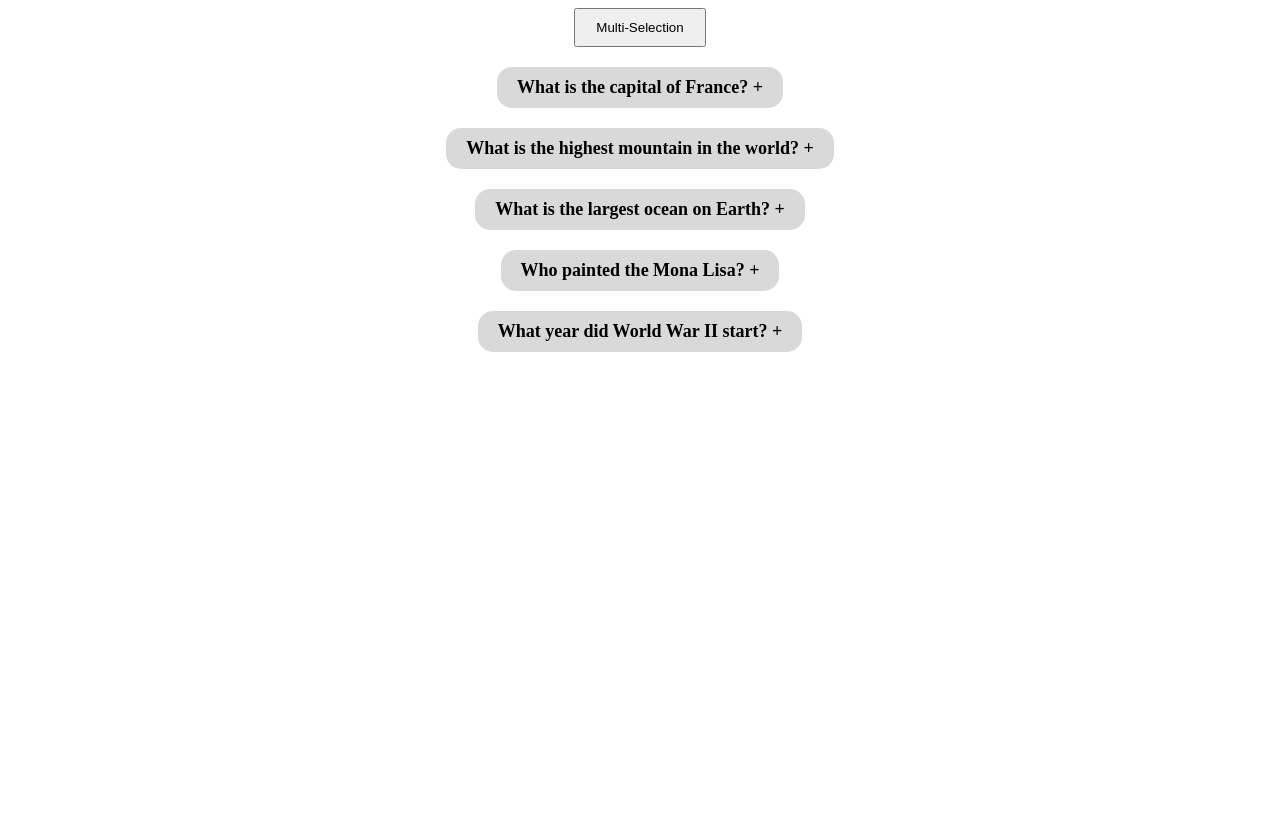
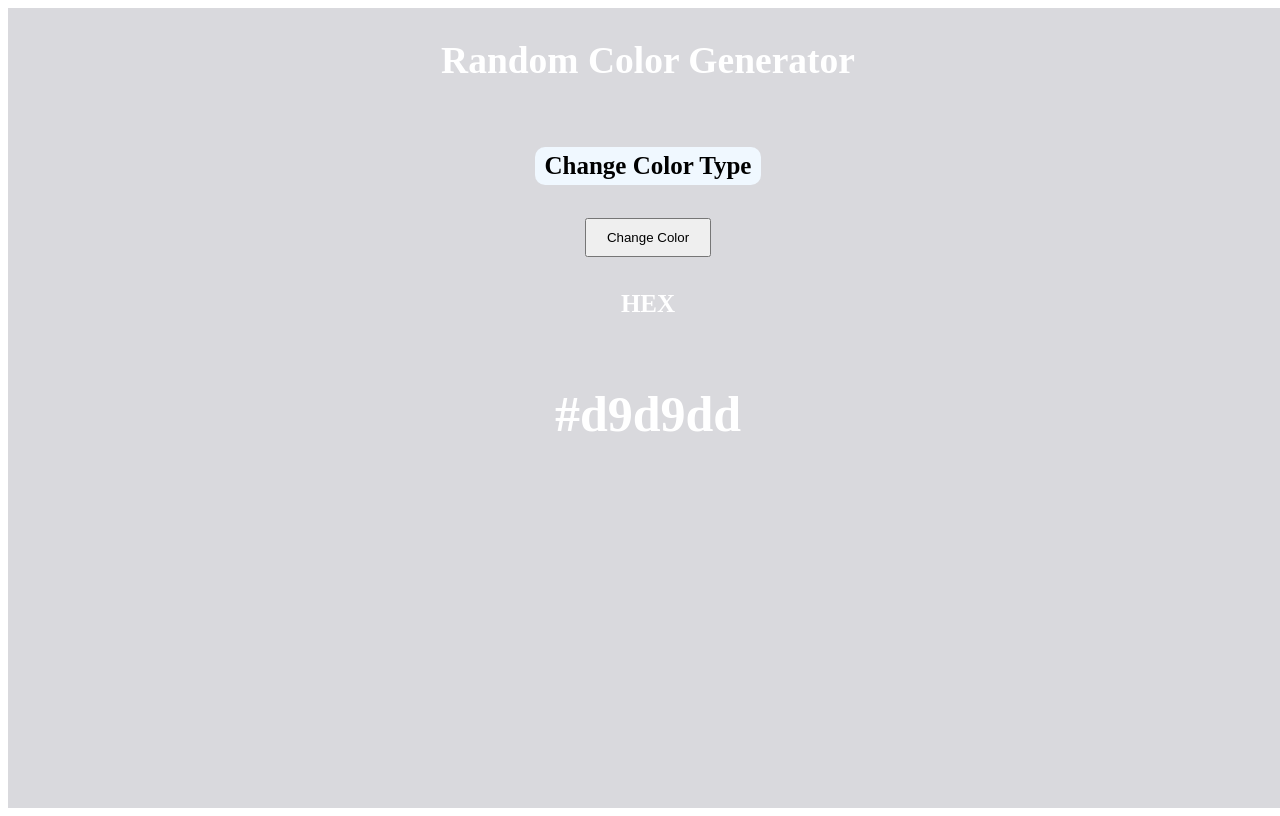
Before and after one commit to CodeLordGh/reactLearn, a React (Vite) app: page / in a window 1280 px wide. Built offline with nearby package versions, Linux system fonts and the light colour scheme.

Commit message:
Random Color Generator based on color type. Hex or RGB

```diff
--- a/src/App.jsx
+++ b/src/App.jsx
@@ -1,9 +1,11 @@
 import Accordian from "./components/Accordian/Accordian";
+import RandomColor from "./components/RandomColor/RandomColor";
 
 const App = () => {
   return (
     <>
-      <Accordian />
+      {/* <Accordian /> */}
+      <RandomColor />
     </>
   );
 };
--- a/src/components/Accordian/Accordian.jsx
+++ b/src/components/Accordian/Accordian.jsx
@@ -1,15 +1,20 @@
+// Usefull imports for this accordian app
 import { useState } from "react";
 import classes from "./Accordian.module.css";
 import data from "./data.js";
 
 const Accordian = () => {
+  // Declaring state variables
   const [selected, setSelected] = useState(null);
   const [multiSected, setMultiSelected] = useState([]);
   const [multiSelection, setMultiSelection] = useState(false);
 
+  // function to handle single selection
   function handleClick(id) {
+    // Set the clicked question if not already
     setSelected(id === selected ? null : id);
   }
+  //function to handle multiple selection
   function handleMultiSelection(dataId) {
     let copyData = [...multiSected];
     let indexOfDataId = copyData.indexOf(dataId);
--- /dev/null
+++ b/src/components/RandomColor/RandomColor.jsx
@@ -0,0 +1,48 @@
+import { useState } from "react";
+import classes from "./RandomColor.module.css";
+const RandomColor = () => {
+  const random = [1, 2, 3, 4, 5, 6, 7, 8, 9, "a", "b", "c", "d", "e", "f"];
+
+  const [color, setColor] = useState("#d9d9dd");
+  const [colorType, setColorType] = useState(false);
+  //   let randomPicked = "#";
+  const randomNum = (length) => Math.floor(Math.random() * length);
+
+  const handleHex = () => {
+    let randomPicked = "#";
+    for (let i = 0; i < 6; i++) {
+      randomPicked += random[randomNum(random.length)];
+    }
+    setColor(randomPicked);
+  };
+  const handleRgb = () => {
+    const r = randomNum(256);
+    const g = randomNum(256);
+    const b = randomNum(256);
+
+    const rgb = `rgb(${r}, ${g}, ${b})`;
+    setColor(rgb);
+  };
+  return (
+    <div
+      className={classes.container}
+      style={{ width: "100vw", height: "100vh", backgroundColor: color }}
+    >
+      <h2>Random Color Generator</h2>
+      {/* <span>Click down</span> */}
+      <h4
+        className={classes.colorType}
+        onClick={() => setColorType(!colorType)}
+      >
+        Change Color Type
+      </h4>
+      <button onClick={colorType ? () => handleRgb() : () => handleHex()}>
+        Change Color
+      </button>
+      {colorType ? <h4>RGB</h4> : <h4>HEX</h4>}
+      {colorType ? <h1>{color}</h1> : <h1>{color}</h1>}
+    </div>
+  );
+};
+
+export default RandomColor;
--- /dev/null
+++ b/src/components/RandomColor/RandomColor.module.css
@@ -0,0 +1,15 @@
+.container {
+    color: white;
+    font-size: 25px;
+    display: flex;
+    flex-direction: column;
+    align-items: center;
+    height:100dvh
+}
+.colorType{
+    background-color: aliceblue;
+    color: black;
+    padding: 5px 10px;
+    border-radius: 10px;
+    cursor: pointer;
+}
```
